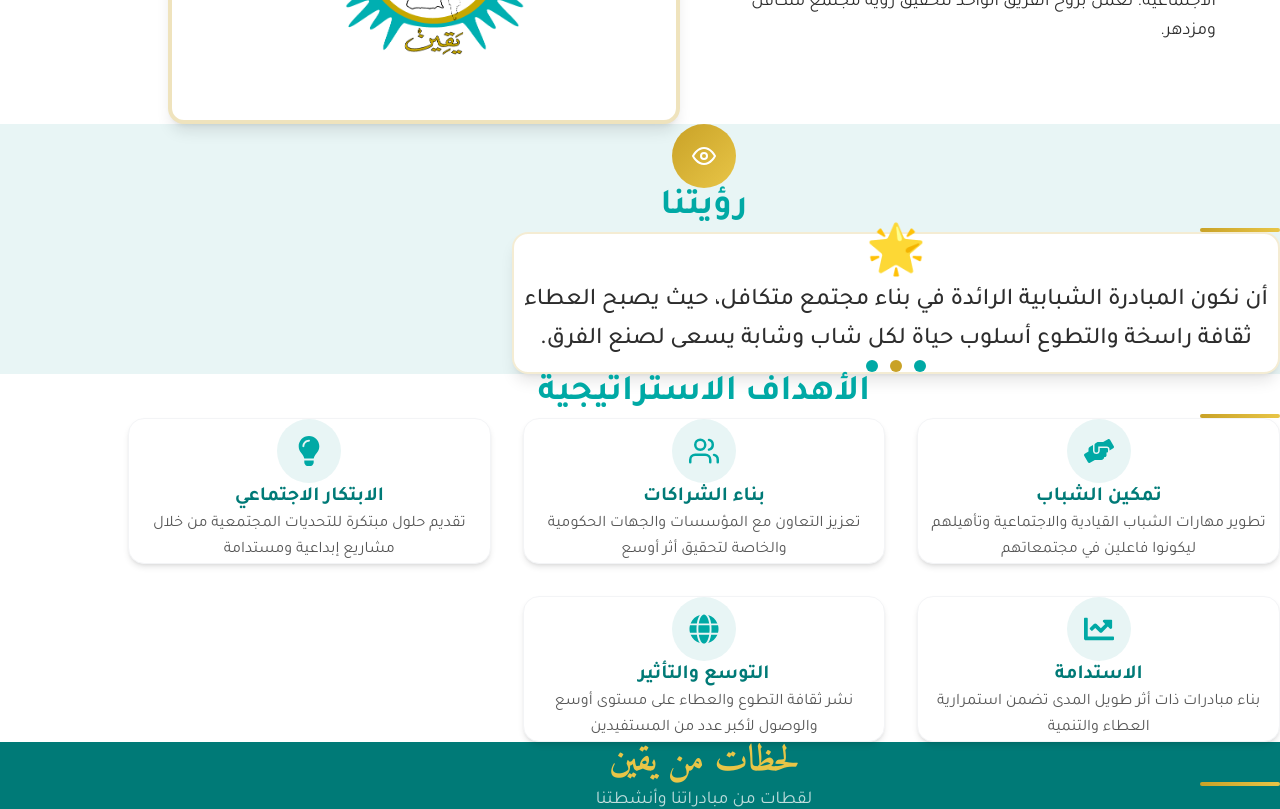
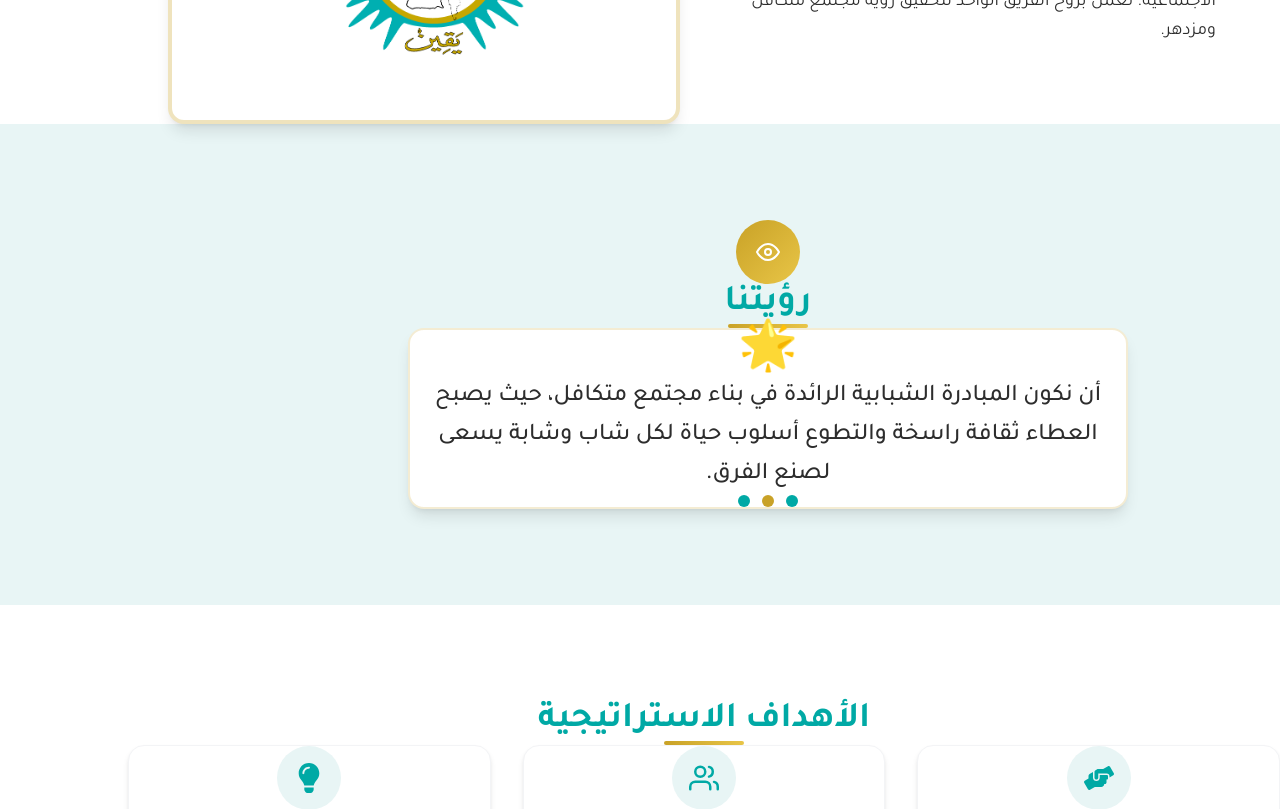
Before and after one commit to YasmeenTobasi/yaqeen-website, a React (Vite) app: page / in a window 1280 px wide. Shown: the part 1080-1889 px from the top of the page. Built offline with nearby package versions, Linux system fonts and the light colour scheme.

Commit message:
Fix layout spacing and responsive alignment

```diff
--- a/src/App.tsx
+++ b/src/App.tsx
@@ -273,27 +273,37 @@ const VisionSection: React.FC = () => {
   const { ref, inView } = useInView({ triggerOnce: true, threshold: 0.15 });
 
   return (
-    <section id="vision" className={SECTION_PAD} style={{ backgroundColor: '#E8F5F5' }}>
-      <div className="max-w-6xl mx-auto px-5 sm:px-8">
+    <section
+      id="vision"
+      style={{ backgroundColor: '#E8F5F5', paddingTop: '96px', paddingBottom: '96px' }}
+      className="scroll-mt-20"
+    >
+      <div className="max-w-5xl mx-auto px-5 sm:px-8">
         <div
           ref={ref}
           className={`transition-all duration-700 ${inView ? 'opacity-100 translate-y-0' : 'opacity-0 translate-y-6'}`}
         >
-          <div className={HEADING_PAD}>
+          <div className="text-center mb-12">
             <div
-              className="inline-flex items-center justify-center w-16 h-16 rounded-full mb-5"
+              className="inline-flex items-center justify-center w-16 h-16 rounded-full mb-4 mx-auto"
               style={{ background: 'linear-gradient(135deg, #C9A227, #E8C547)' }}
             >
               <FiEye className="text-white text-2xl" />
             </div>
-            <h2 className="text-3xl md:text-4xl font-bold text-[#00A9A5] mb-4">
+            <h2 className="text-3xl md:text-4xl font-bold text-[#00A9A5] mb-3">
               رؤيتنا
             </h2>
-            <div className="w-20 h-1 mx-auto rounded-full" style={{ background: 'linear-gradient(90deg, #C9A227, #E8C547)' }} />
+            <div
+              className="w-20 h-1 rounded-full"
+              style={{ margin: '0 auto', background: 'linear-gradient(90deg, #C9A227, #E8C547)' }}
+            />
           </div>
 
-          <div className="w-full max-w-3xl mx-auto">
-            <div className="bg-white rounded-2xl p-6 sm:p-10 md:p-12 border-2 border-[#C9A227]/20 shadow-lg text-center">
+          <div style={{ maxWidth: '720px', margin: '0 auto', width: '100%' }}>
+            <div
+              style={{ transform: 'none', marginLeft: 'auto', marginRight: 'auto' }}
+              className="bg-white rounded-2xl p-6 sm:p-10 md:p-12 border-2 border-[#C9A227]/20 shadow-lg text-center"
+            >
               <div className="text-4xl sm:text-5xl mb-5">🌟</div>
               <p className="text-lg sm:text-xl md:text-2xl text-[#2D2D2D] leading-relaxed font-medium">
                 أن نكون المبادرة الشبابية الرائدة في بناء مجتمع متكافل، حيث يصبح العطاء ثقافة راسخة والتطوع أسلوب حياة لكل شاب وشابة يسعى لصنع الفرق.
@@ -344,24 +354,32 @@ const GoalsSection: React.FC = () => {
   ];
 
   return (
-    <section id="goals" className={`${SECTION_PAD} bg-white`}>
+    <section
+      id="goals"
+      style={{ backgroundColor: '#FFFFFF', paddingTop: '96px', paddingBottom: '96px' }}
+      className="scroll-mt-20"
+    >
       <div className="max-w-6xl mx-auto px-5 sm:px-8">
         <div
           ref={ref}
           className={`transition-all duration-700 ${inView ? 'opacity-100 translate-y-0' : 'opacity-0 translate-y-6'}`}
         >
-          <div className={HEADING_PAD}>
-            <h2 className="text-3xl md:text-4xl font-bold text-[#00A9A5] mb-4">
+          <div className="text-center mb-14">
+            <h2 className="text-3xl md:text-4xl font-bold text-[#00A9A5] mb-3">
               الأهداف الاستراتيجية
             </h2>
-            <div className="w-20 h-1 mx-auto rounded-full" style={{ background: 'linear-gradient(90deg, #C9A227, #E8C547)' }} />
+            <div
+              className="w-20 h-1 rounded-full"
+              style={{ margin: '0 auto', background: 'linear-gradient(90deg, #C9A227, #E8C547)' }}
+            />
           </div>
 
           <div className="grid grid-cols-1 sm:grid-cols-2 lg:grid-cols-3 gap-6 lg:gap-8">
             {goals.map((goal, index) => (
               <div
                 key={index}
-                className="goal-card bg-white rounded-2xl p-6 sm:p-8 border border-gray-100 shadow-md text-center flex flex-col items-center justify-start"
+                style={{ transform: 'none' }}
+                className="bg-white rounded-2xl p-6 sm:p-8 border border-gray-100 shadow-md text-center flex flex-col items-center justify-start"
               >
                 <div
                   className="inline-flex items-center justify-center w-16 h-16 rounded-full mb-5 text-[#00A9A5]"
```
